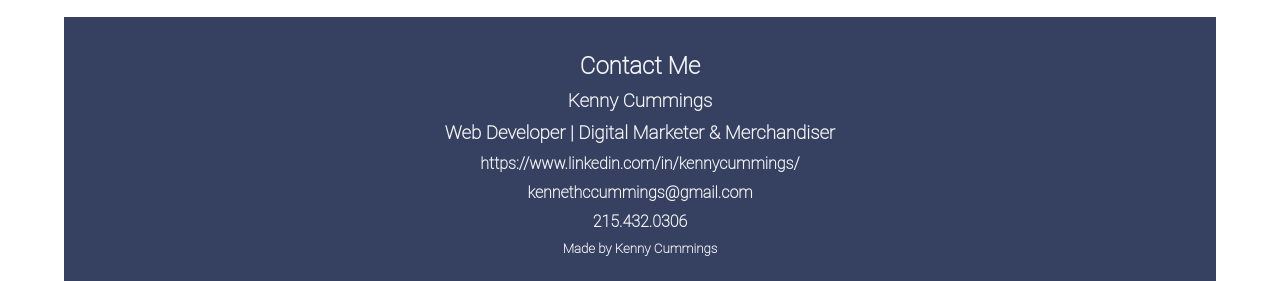
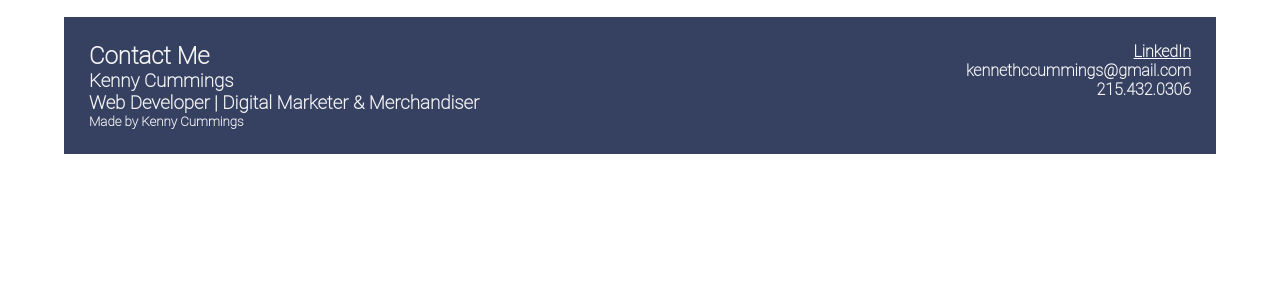
Before and after one commit to kennycummings/kenny-cummings-portfolio, a plain HTML site: page index.html in a window 1280 px wide. Shown: the part 1233-1514 px from the top of the page. After the commit the page ends 1387 px from the top, so only its background shows below. Drawn offline with Linux system fonts and the light colour scheme.

Commit message:
I made significant changes to the footer alignment. I updated the README as well.

```diff
--- a/index.html
+++ b/index.html
@@ -100,15 +100,56 @@
 
     <h4><center>Authored SEO-optimized blog content using WordPress.</center></h4>
 
+    <style>
+        footer {
+            display: flex;
+            flex-wrap: wrap;
+            justify-content: space-between;
+        }
+
+        left, right, center {
+            flex: 0 1 48%; /* Adjust the width as needed */
+            display: flex;
+            flex-direction: column;
+        }
+
+        left {
+            text-align: left;
+        }
+
+        right {
+            text-align: right;
+        }
+
+        center {
+            text-align: center;
+        }
+
+        left h2, left h3, right h4, center h5 {
+            margin: 0;
+        }
+
+        left h3, right h4, center h5 {
+            width: 100%;
+        }
+    </style>
+
     <footer>
-        <h2>Contact Me</h2>
-        <h3>Kenny Cummings</h3>
-        <h3>Web Developer | Digital Marketer & Merchandiser</h3>
-        <h4>https://www.linkedin.com/in/kennycummings/</h4>
-        <h4>kennethccummings@gmail.com</h4>
-        <h4>215.432.0306</h4>
-        <h5>Made by Kenny Cummings</h3>
+        <left>
+            <h2>Contact Me</h2>
+            <h3>Kenny Cummings</h3>
+            <h3>Web Developer | Digital Marketer & Merchandiser</h3>
+            <h5>Made by Kenny Cummings</h5>
+        </left>
+
+        <right>
+            <h4><a href="https://www.linkedin.com/in/kennycummings/" target="_blank" style="color: white;">LinkedIn</a></h4>
+            <h4>kennethccummings@gmail.com</h4>
+            <h4>215.432.0306</h4>
+        </right>
     </footer>
+
+
 </body>
 
 </html>
```
Also changed, not shown: assets/css/style.css (line endings or trailing spaces), assets/images/homepage-screenshot-2.png (added), 2 other files.
